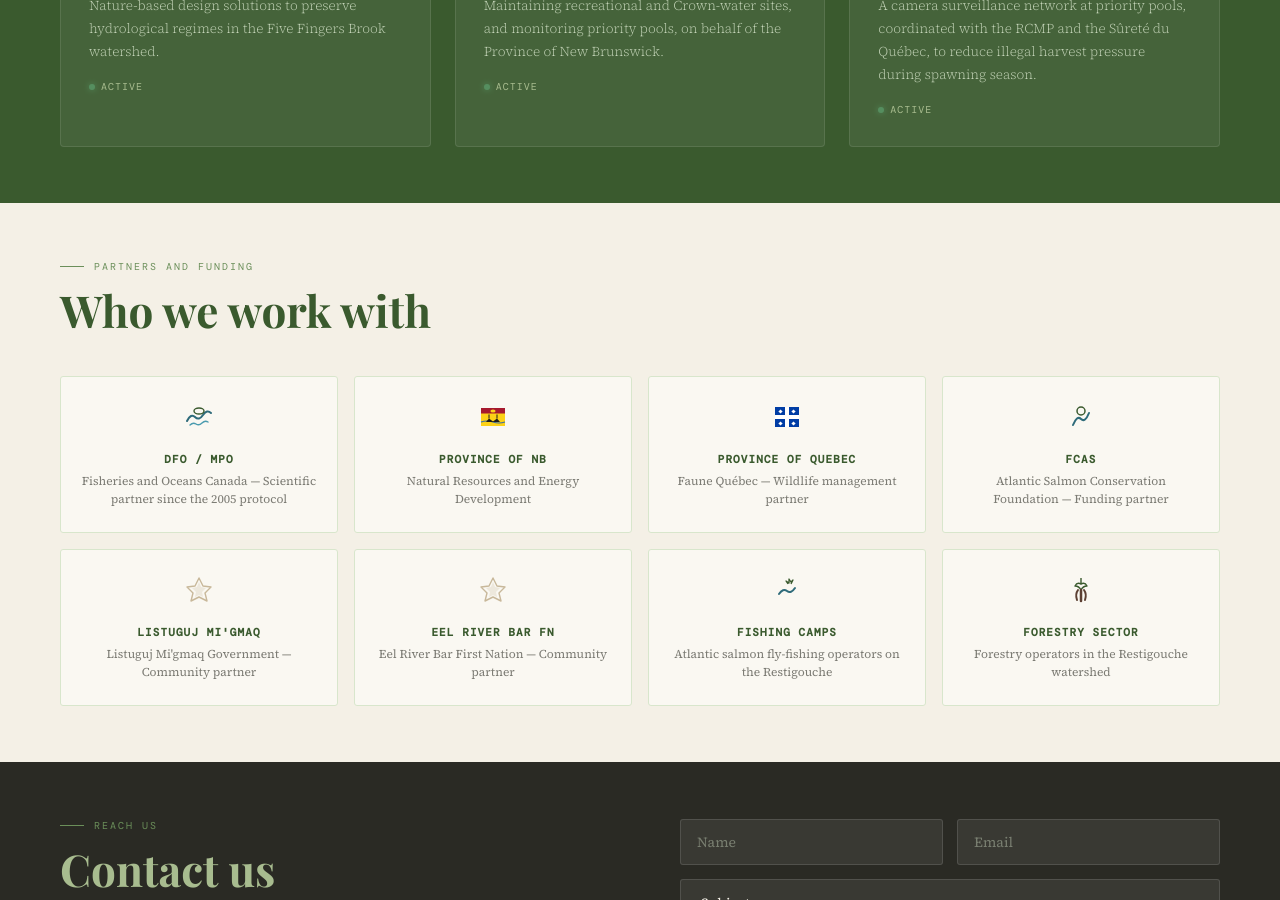
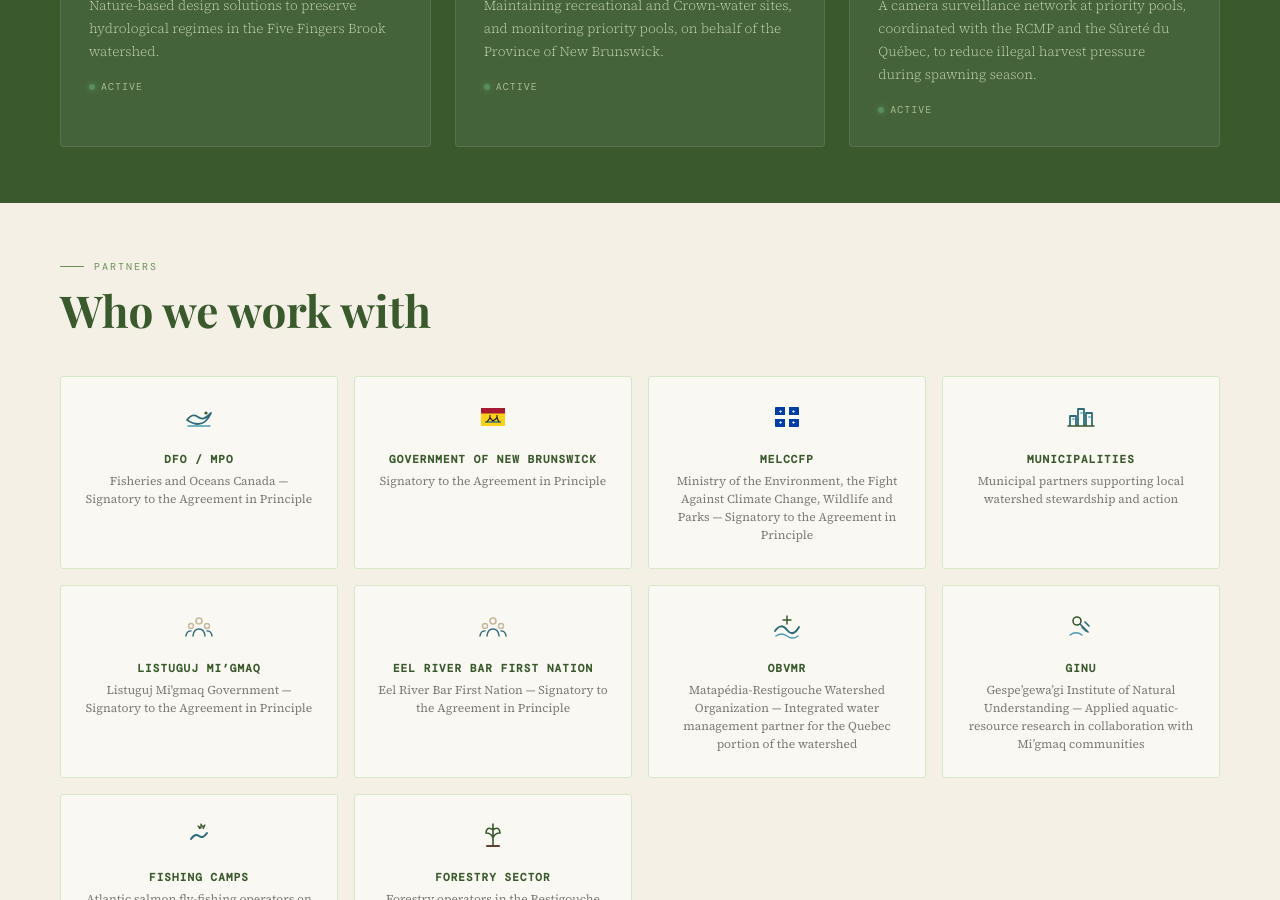
Before and after one commit to foxah047-stack/secure, a Jekyll site: the page built from index.html, in a window 1280 px wide and 900 px high, scrolled down 3939 px. Built offline with Jekyll 4.4.1, drawn with Linux system fonts in a browser that asks for light colours; some web fonts are replaced.

Commit message:
Refresh homepage partners section

```diff
--- a/_includes/partners.html
+++ b/_includes/partners.html
@@ -1,41 +1,51 @@
 <div class="partners-grid">
   <div class="partner-card">
-    <span class="partner-icon"><svg width="32" height="32" viewBox="0 0 32 32" fill="none"><path d="M4 20 Q8 12 12 16 Q16 20 20 14 Q24 8 28 12" stroke="#2e6b7a" stroke-width="2" fill="none" stroke-linecap="round"/><path d="M7 24 Q10 21 13 23 Q16 25 19 22 Q22 19 25 21" stroke="#4a9baf" stroke-width="1.4" fill="none" stroke-linecap="round"/><ellipse cx="16" cy="10" rx="5" ry="3" stroke="#3a5a2e" stroke-width="1.4" fill="none"/></svg></span>
+    <span class="partner-icon" aria-hidden="true"><svg width="32" height="32" viewBox="0 0 32 32" fill="none"><path d="M4 19c4-5 7-6 11-3 4 3 7 2 13-4-3 7-7 11-13 11-5 0-8-2-11-4Z" stroke="#2e6b7a" stroke-width="1.8" stroke-linejoin="round"/><circle cx="23" cy="12" r="1.6" fill="#3a5a2e"/><path d="M5 25h22" stroke="#4a9baf" stroke-width="1.4" stroke-linecap="round"/></svg></span>
     <h4>DFO / MPO</h4>
-    <p><span data-lang="en">Fisheries and Oceans Canada — Scientific partner since the 2005 protocol</span><span data-lang="fr">Pêches et Océans Canada — Partenaire scientifique depuis le protocole de 2005</span></p>
+    <p><span data-lang="en">Fisheries and Oceans Canada — Signatory to the Agreement in Principle</span><span data-lang="fr">Pêches et Océans Canada — Signataire de l’entente de principe</span></p>
   </div>
   <div class="partner-card">
-    <span class="partner-icon"><svg width="32" height="32" viewBox="0 0 32 32"><rect x="4" y="7" width="24" height="18" fill="#FCD116"/><rect x="4" y="7" width="24" height="5.5" fill="#A6192E"/><ellipse cx="16" cy="10" rx="2.6" ry="1.6" fill="#FCD116"/><path d="M4 21 Q10 19 16 21 Q22 23 28 21" stroke="#3a6ea5" stroke-width="1.2" fill="none"/><path d="M9 21 L12 17.5 L16 20.5 L20 17.5 L23 21 Z" fill="#1a1a1a"/><line x1="12" y1="17.5" x2="12" y2="13.5" stroke="#1a1a1a" stroke-width="1"/><line x1="20" y1="17.5" x2="20" y2="13.5" stroke="#1a1a1a" stroke-width="1"/></svg></span>
-    <h4><span data-lang="en">Province of NB</span><span data-lang="fr">Province du N.-B.</span></h4>
-    <p><span data-lang="en">Natural Resources and Energy Development</span><span data-lang="fr">Ressources naturelles et développement de l'énergie</span></p>
+    <span class="partner-icon" aria-hidden="true"><svg width="32" height="32" viewBox="0 0 32 32"><rect x="4" y="7" width="24" height="18" rx="1" fill="#FCD116"/><path d="M4 7h24v5.5H4z" fill="#A6192E"/><path d="M8 21h16" stroke="#2e6b7a" stroke-width="1.4"/><path d="m10 21 3-4 3 3 4-3 2 4" stroke="#1a1a1a" stroke-width="1.2" fill="none"/><path d="M13 17v-3m7 3v-3" stroke="#1a1a1a" stroke-width="1.1"/></svg></span>
+    <h4><span data-lang="en">Government of New Brunswick</span><span data-lang="fr">Gouvernement du Nouveau-Brunswick</span></h4>
+    <p><span data-lang="en">Signatory to the Agreement in Principle</span><span data-lang="fr">Signataire de l’entente de principe</span></p>
   </div>
   <div class="partner-card">
-    <span class="partner-icon"><svg width="32" height="32" viewBox="0 0 32 32"><rect x="4" y="6" width="24" height="20" fill="#003DA5"/><rect x="4" y="14" width="24" height="4" fill="#fff"/><rect x="14" y="6" width="4" height="20" fill="#fff"/><rect x="8" y="9" width="3" height="3" fill="#fff" transform="rotate(45 9.5 10.5)"/><rect x="21" y="9" width="3" height="3" fill="#fff" transform="rotate(45 22.5 10.5)"/><rect x="8" y="21" width="3" height="3" fill="#fff" transform="rotate(45 9.5 22.5)"/><rect x="21" y="21" width="3" height="3" fill="#fff" transform="rotate(45 22.5 22.5)"/></svg></span>
-    <h4><span data-lang="en">Province of Quebec</span><span data-lang="fr">Province du Québec</span></h4>
-    <p><span data-lang="en">Faune Québec — Wildlife management partner</span><span data-lang="fr">Faune Québec — Partenaire en gestion de la faune</span></p>
+    <span class="partner-icon" aria-hidden="true"><svg width="32" height="32" viewBox="0 0 32 32"><rect x="4" y="6" width="24" height="20" rx="1" fill="#003DA5"/><path d="M14 6h4v20h-4zM4 14h24v4H4z" fill="#fff"/><path d="m9.5 9.2 1.5 1.3-1.5 1.3-1.5-1.3zm13 0 1.5 1.3-1.5 1.3-1.5-1.3zm-13 11 1.5 1.3-1.5 1.3-1.5-1.3zm13 0 1.5 1.3-1.5 1.3-1.5-1.3z" fill="#fff"/></svg></span>
+    <h4>MELCCFP</h4>
+    <p><span data-lang="en">Ministry of the Environment, the Fight Against Climate Change, Wildlife and Parks — Signatory to the Agreement in Principle</span><span data-lang="fr">Ministère de l’Environnement, de la Lutte contre les changements climatiques, de la Faune et des Parcs — Signataire de l’entente de principe</span></p>
   </div>
   <div class="partner-card">
-    <span class="partner-icon"><svg width="32" height="32" viewBox="0 0 32 32" fill="none"><path d="M8 24 Q12 14 16 18 Q20 22 24 12" stroke="#2e6b7a" stroke-width="2" fill="none" stroke-linecap="round"/><circle cx="16" cy="10" r="4" stroke="#3a5a2e" stroke-width="1.5" fill="none"/></svg></span>
-    <h4>FCAS</h4>
-    <p><span data-lang="en">Atlantic Salmon Conservation Foundation — Funding partner</span><span data-lang="fr">Fondation pour la conservation du saumon atlantique — Partenaire de financement</span></p>
+    <span class="partner-icon" aria-hidden="true"><svg width="32" height="32" viewBox="0 0 32 32" fill="none"><path d="M5 25V15h6v10m2 0V8h6v17m2 0V12h6v13" stroke="#2e6b7a" stroke-width="1.8" stroke-linejoin="round"/><path d="M3 25h26" stroke="#3a5a2e" stroke-width="1.5" stroke-linecap="round"/><path d="M8 18h1m7-6h1m7 4h1" stroke="#4a9baf" stroke-width="1.5" stroke-linecap="round"/></svg></span>
+    <h4><span data-lang="en">Municipalities</span><span data-lang="fr">Municipalités</span></h4>
+    <p><span data-lang="en">Municipal partners supporting local watershed stewardship and action</span><span data-lang="fr">Partenaires municipaux qui soutiennent l’intendance et l’action locale à l’échelle du bassin versant</span></p>
   </div>
   <div class="partner-card">
-    <span class="partner-icon"><svg width="32" height="32" viewBox="0 0 32 32" fill="none"><path d="M16 4 L20 12 L28 13 L22 19 L24 27 L16 23 L8 27 L10 19 L4 13 L12 12 Z" stroke="#c8b89a" stroke-width="1.4" fill="none" stroke-linejoin="round"/><path d="M16 8 L18 13 L23 14 L19 18 L20 23 L16 21 L12 23 L13 18 L9 14 L14 13 Z" fill="#c8b89a" opacity="0.25"/></svg></span>
-    <h4>Listuguj Mi'gmaq</h4>
-    <p><span data-lang="en">Listuguj Mi'gmaq Government — Community partner</span><span data-lang="fr">Gouvernement Mi'gmaq de Listuguj — Partenaire communautaire</span></p>
+    <span class="partner-icon" aria-hidden="true"><svg width="32" height="32" viewBox="0 0 32 32" fill="none"><circle cx="16" cy="11" r="3" stroke="#c8b89a" stroke-width="1.6"/><circle cx="8" cy="16" r="2.5" stroke="#c8b89a" stroke-width="1.4"/><circle cx="24" cy="16" r="2.5" stroke="#c8b89a" stroke-width="1.4"/><path d="M10 26c.5-5 3-7 6-7s5.5 2 6 7M3 26c.4-3.2 2-5.1 5-5.1M24 20.9c3 0 4.6 1.9 5 5.1" stroke="#2e6b7a" stroke-width="1.4" stroke-linecap="round"/></svg></span>
+    <h4>Listuguj Mi’gmaq</h4>
+    <p><span data-lang="en">Listuguj Mi'gmaq Government — Signatory to the Agreement in Principle</span><span data-lang="fr">Gouvernement Mi’gmaq de Listuguj — Signataire de l’entente de principe</span></p>
   </div>
   <div class="partner-card">
-    <span class="partner-icon"><svg width="32" height="32" viewBox="0 0 32 32" fill="none"><path d="M16 4 L20 12 L28 13 L22 19 L24 27 L16 23 L8 27 L10 19 L4 13 L12 12 Z" stroke="#c8b89a" stroke-width="1.4" fill="none" stroke-linejoin="round"/><path d="M16 8 L18 13 L23 14 L19 18 L20 23 L16 21 L12 23 L13 18 L9 14 L14 13 Z" fill="#c8b89a" opacity="0.25"/></svg></span>
-    <h4><span data-lang="en">Eel River Bar FN</span><span data-lang="fr">Première Nation d'Eel River Bar</span></h4>
-    <p><span data-lang="en">Eel River Bar First Nation — Community partner</span><span data-lang="fr">Première Nation d'Eel River Bar — Partenaire communautaire</span></p>
+    <span class="partner-icon" aria-hidden="true"><svg width="32" height="32" viewBox="0 0 32 32" fill="none"><circle cx="16" cy="11" r="3" stroke="#c8b89a" stroke-width="1.6"/><circle cx="8" cy="16" r="2.5" stroke="#c8b89a" stroke-width="1.4"/><circle cx="24" cy="16" r="2.5" stroke="#c8b89a" stroke-width="1.4"/><path d="M10 26c.5-5 3-7 6-7s5.5 2 6 7M3 26c.4-3.2 2-5.1 5-5.1M24 20.9c3 0 4.6 1.9 5 5.1" stroke="#2e6b7a" stroke-width="1.4" stroke-linecap="round"/></svg></span>
+    <h4><span data-lang="en">Eel River Bar First Nation</span><span data-lang="fr">Première Nation d’Eel River Bar</span></h4>
+    <p><span data-lang="en">Eel River Bar First Nation — Signatory to the Agreement in Principle</span><span data-lang="fr">Première Nation d’Eel River Bar — Signataire de l’entente de principe</span></p>
   </div>
   <div class="partner-card">
-    <span class="partner-icon"><svg width="32" height="32" viewBox="0 0 32 32" fill="none"><path d="M8 20 Q12 14 16 17 Q20 20 24 14" stroke="#2e6b7a" stroke-width="2" fill="none" stroke-linecap="round"/><path d="M20 10 L22 6 L20 8 L18 5 L18 9 L15 7 L17 10" stroke="#3a5a2e" stroke-width="1.3" fill="none" stroke-linejoin="round"/></svg></span>
+    <span class="partner-icon" aria-hidden="true"><svg width="32" height="32" viewBox="0 0 32 32" fill="none"><path d="M4 21c4-6 8-6 12-1 4 5 8 4 12-3" stroke="#2e6b7a" stroke-width="2" stroke-linecap="round"/><path d="M5 26c4-3 7-3 11 0 4 3 7 3 11 0" stroke="#4a9baf" stroke-width="1.4" stroke-linecap="round"/><path d="M16 6v8m-4-4h8" stroke="#3a5a2e" stroke-width="1.5" stroke-linecap="round"/></svg></span>
+    <h4>OBVMR</h4>
+    <p><span data-lang="en">Matapédia-Restigouche Watershed Organization — Integrated water management partner for the Quebec portion of the watershed</span><span data-lang="fr">Organisme de bassin versant Matapédia-Restigouche — Partenaire de la gestion intégrée de l’eau pour la portion québécoise du bassin versant</span></p>
+  </div>
+  <div class="partner-card">
+    <span class="partner-icon" aria-hidden="true"><svg width="32" height="32" viewBox="0 0 32 32" fill="none"><circle cx="12" cy="11" r="4" stroke="#3a5a2e" stroke-width="1.6"/><path d="M15 14l8 8m-3-10 4 4m-7 1 4 4" stroke="#2e6b7a" stroke-width="1.7" stroke-linecap="round"/><path d="M5 25c4-3 8-3 12 0" stroke="#4a9baf" stroke-width="1.4" stroke-linecap="round"/></svg></span>
+    <h4>GINU</h4>
+    <p><span data-lang="en">Gespe’gewa’gi Institute of Natural Understanding — Applied aquatic-resource research in collaboration with Mi’gmaq communities</span><span data-lang="fr">Gespe’gewa’gi Institute of Natural Understanding — Recherche appliquée sur les ressources aquatiques, en collaboration avec les communautés mi’gmaq</span></p>
+  </div>
+  <div class="partner-card">
+    <span class="partner-icon" aria-hidden="true"><svg width="32" height="32" viewBox="0 0 32 32" fill="none"><path d="M8 20q4-6 8-3t8-3" stroke="#2e6b7a" stroke-width="2" stroke-linecap="round"/><path d="m20 10 2-4-2 2-2-3v4l-3-2 2 3" stroke="#3a5a2e" stroke-width="1.3" stroke-linejoin="round"/></svg></span>
     <h4><span data-lang="en">Fishing camps</span><span data-lang="fr">Camps de pêche</span></h4>
     <p><span data-lang="en">Atlantic salmon fly-fishing operators on the Restigouche</span><span data-lang="fr">Opérateurs de pêche à la mouche au saumon atlantique sur la Restigouche</span></p>
   </div>
   <div class="partner-card">
-    <span class="partner-icon"><svg width="32" height="32" viewBox="0 0 32 32" fill="none"><path d="M16 4 Q16 4 16 10 Q12 8 10 12 Q14 12 16 16 Q18 12 22 12 Q20 8 16 10" stroke="#3a5a2e" stroke-width="1.4" fill="none" stroke-linejoin="round"/><path d="M13 16 Q10 20 12 26" stroke="#5c4033" stroke-width="2" stroke-linecap="round"/><path d="M16 16 Q16 21 16 27" stroke="#5c4033" stroke-width="2.5" stroke-linecap="round"/><path d="M19 16 Q22 20 20 26" stroke="#5c4033" stroke-width="2" stroke-linecap="round"/></svg></span>
+    <span class="partner-icon" aria-hidden="true"><svg width="32" height="32" viewBox="0 0 32 32" fill="none"><path d="M16 5v22M16 11c-5-4-7 0-7 3 4 0 6 2 7 5m0-8c5-4 7 0 7 3-4 0-6 2-7 5" stroke="#3a5a2e" stroke-width="1.6" stroke-linecap="round"/><path d="M10 27h12" stroke="#5c4033" stroke-width="2" stroke-linecap="round"/></svg></span>
     <h4><span data-lang="en">Forestry sector</span><span data-lang="fr">Industrie forestière</span></h4>
     <p><span data-lang="en">Forestry operators in the Restigouche watershed</span><span data-lang="fr">Opérateurs forestiers dans le bassin versant de la Restigouche</span></p>
   </div>
--- a/index.html
+++ b/index.html
@@ -174,7 +174,7 @@
 
 <!-- PARTNERS -->
 <section class="partners-section" id="partenaires">
-  <div class="section-label"><span data-lang="en">Partners and funding</span><span data-lang="fr">Partenaires et financement</span></div>
+  <div class="section-label"><span data-lang="en">Partners</span><span data-lang="fr">Partenaires</span></div>
   <h2><span data-lang="en">Who we work with</span><span data-lang="fr">Avec qui nous travaillons</span></h2>
   {% include partners.html %}
 </section>
```
